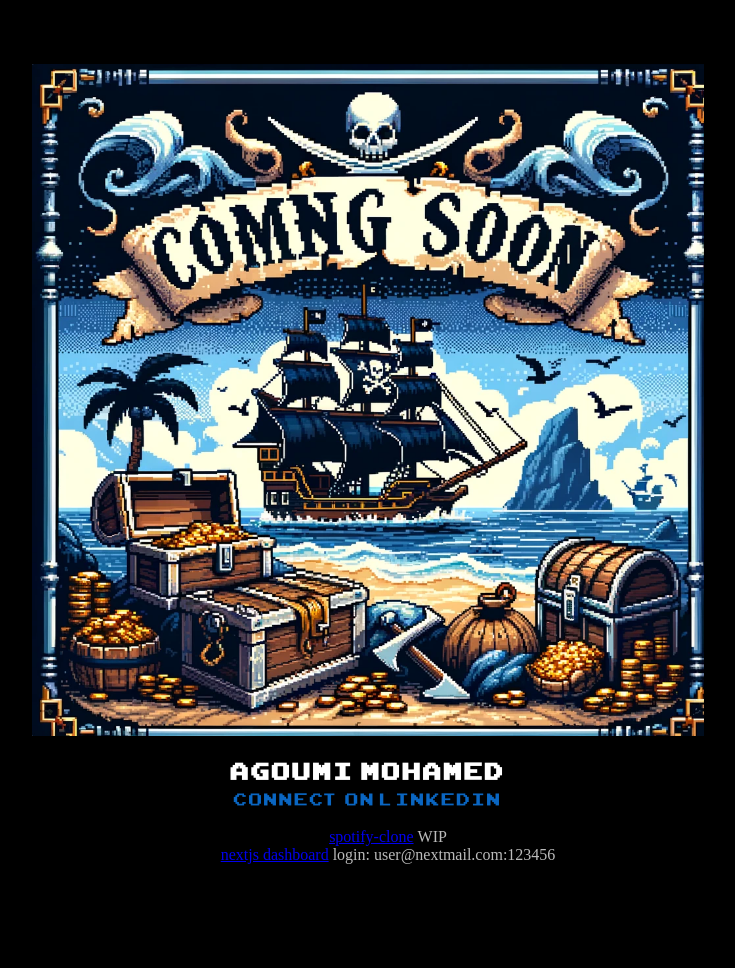
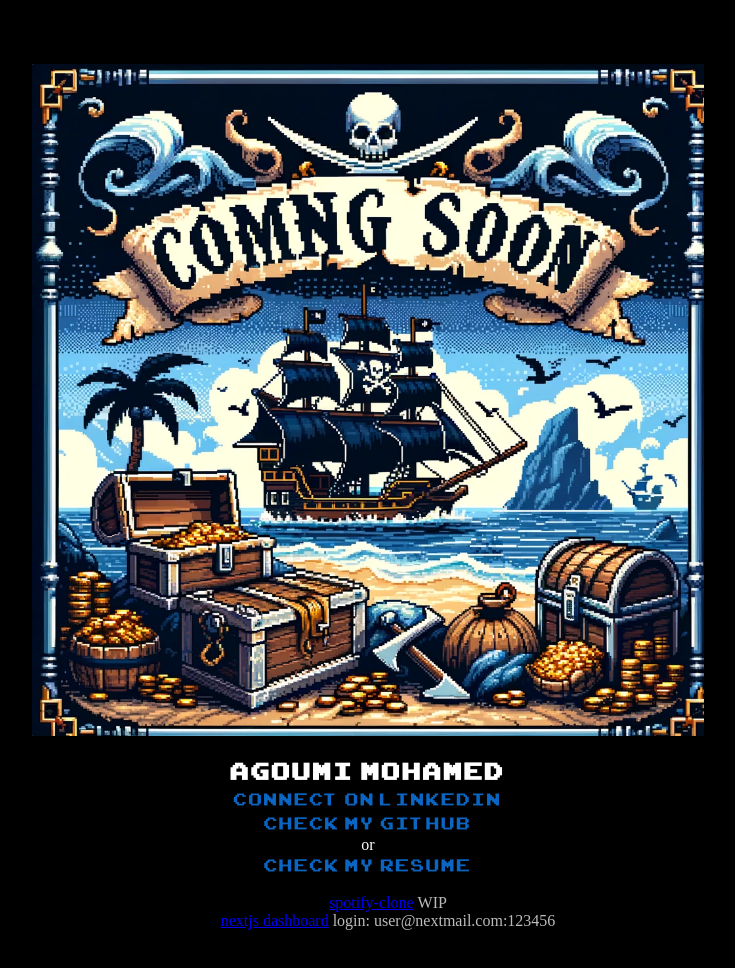
Before and after one commit to M-Agoumi/portfolio, a plain HTML site: page index.html in a window 1280 px wide. Shown: the whole page, without its empty margins (272-1007 px from the left). Before the commit the page ends 944 px from the top, so only its background shows below. Drawn offline with Linux system fonts and the light colour scheme.

Commit message:
add link to my GitHub and resume

```diff
--- a/index.html
+++ b/index.html
@@ -11,7 +11,10 @@
     <img src="coming-soon.webp" alt="Coming Soon" class="responsive-image">
     <div class="info">
         <h2>Agoumi Mohamed</h2>
-        <a href="https://www.linkedin.com/in/magoumi" target="_blank">Connect  on  LinkedIn</a>
+        <a href="https://www.linkedin.com/in/magoumi" target="_blank">Connect  on  LinkedIn</a><br>
+        <a href="https://github.com/m-agoumi" target="_blank">Check my GitHub</a><br>
+        or<br>
+        <a href="/Mohamed.Agoumi.resume.2024.pdf" target="_blank">Check my resume</a>
     </div>
     <div class="footer">
         <ul>
@@ -23,6 +26,7 @@
             </li>
         </ul>
     </div>
+
 </div>
 </body>
 </html>
```
